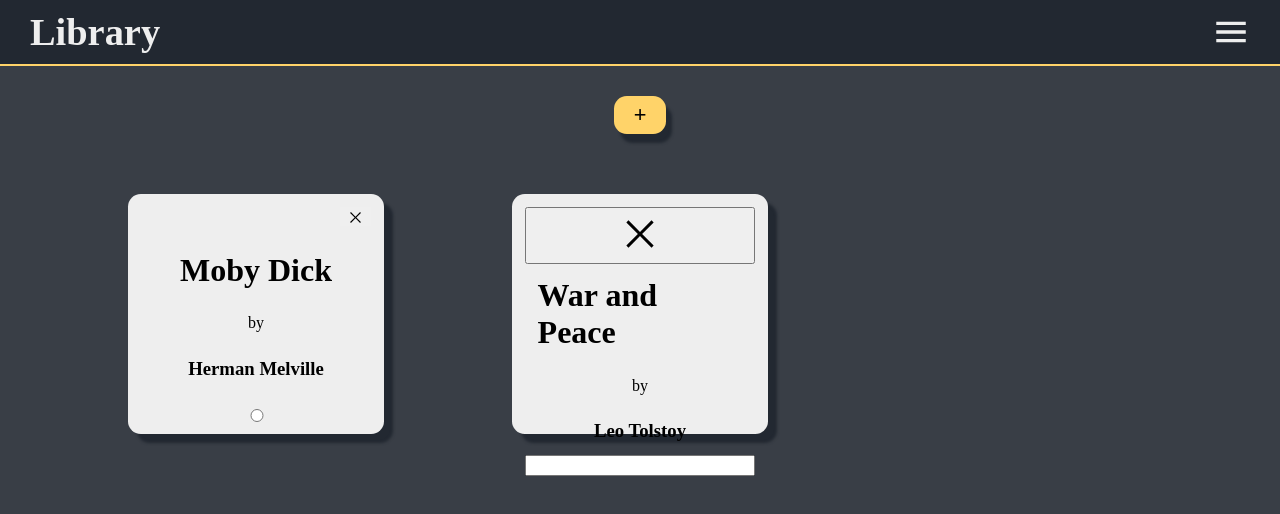
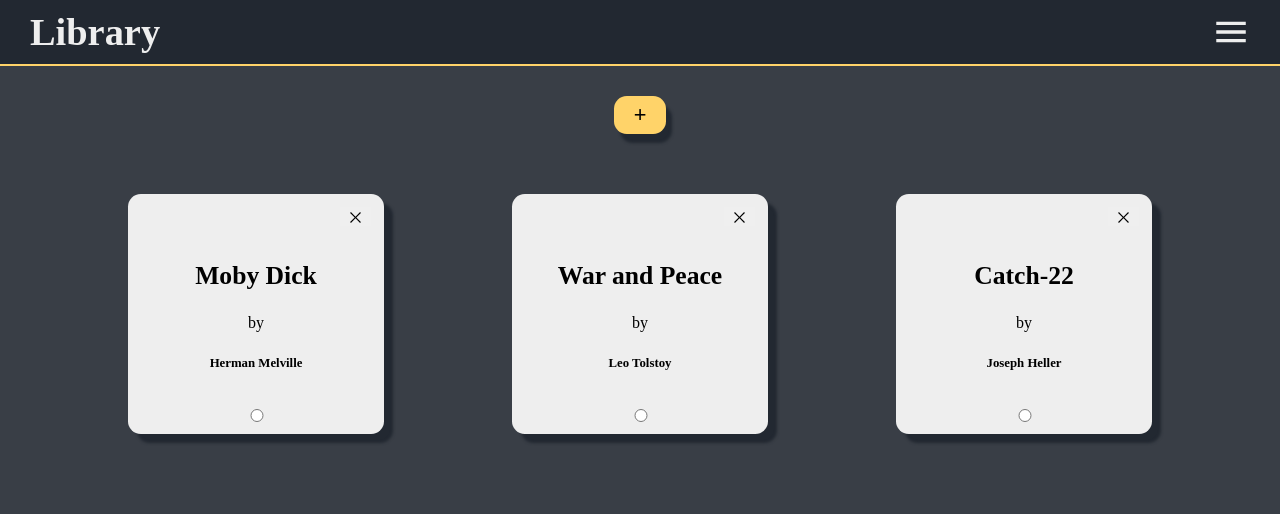
Before and after one commit to AMSzura/library, a plain HTML site: page index.html in a window 1280 px wide. Drawn offline with Linux system fonts and the light colour scheme.

Commit message:
fix styling for new cards created

```diff
--- a/index.html
+++ b/index.html
@@ -20,13 +20,13 @@
         <button id="new">+</button>
         <div class="library">
             <div class="card">
-                <button id="delete"><img class="svg" src="icons/close_FILL0_wght400_GRAD0_opsz48.svg" alt=""></button>
+                <button class="delete"><img class="svg" src="icons/close_FILL0_wght400_GRAD0_opsz48.svg" alt=""></button>
                 <div class="card-content">
-                    <h1 id="title">Moby Dick</h1>
+                    <h1>Moby Dick</h1>
                     <p>by</p>
                     <h3>Herman Melville</h3>
                 </div>
-                <input type="radio">
+                <input class="read" type="radio">
             </div>
         </div>
     </div>
--- a/script.js
+++ b/script.js
@@ -1,5 +1,5 @@
-class book {
-    constructor (title, author, pages, read) {
+class Book {
+    constructor(title, author, pages, read) {
         this.title = title;
         this.author = author;
         this.pages = pages;
@@ -7,7 +7,8 @@ class book {
     }
 }
 
-const warAndPeace = new book("War and Peace", "Leo Tolstoy", 1000, false);
+const warAndPeace = new Book("War and Peace", "Leo Tolstoy", 1000, false);
+const catch22 = new Book("Catch-22", "Joseph Heller", "Leo Tolstoy", 523, true);
 
 function createCard() {
 
@@ -26,8 +27,9 @@ function createCard() {
     this.content.classList.add("card-content");
     this.card.appendChild(this.content);
 
-    this.readBtn =  document.createElement("input");
+    this.readBtn = document.createElement("input");
     this.readBtn.classList.add("read")
+    this.readBtn.setAttribute("type", "radio");
     this.card.appendChild(this.readBtn);
 
     this.title = document.createElement("h1");
@@ -45,18 +47,24 @@ function createCard() {
 
 const dom = {
 
-    library : document.querySelector(".library"),
+    library: document.querySelector(".library"),
 
 }
 
 const library = document.querySelector(".library");
 
 
-const books = [warAndPeace];
+const books = [warAndPeace, catch22];
+
+function refreshLibrary() {
 
     for (let book of books) {
         let card = new createCard();
         card.title.innerText = book.title;
         card.author.innerText = book.author;
+        card.card.setAttribute("data", "0");
         dom.library.appendChild(card.card);
     }
+}
+
+refreshLibrary();
--- a/styles.css
+++ b/styles.css
@@ -13,15 +13,18 @@ body {
     margin: 0;
 }
 
+button {
+    cursor: pointer;
+}
+
 /* .svg {
     margin: 0;
 
 } */
 
 #menu {
-    filter: invert(99%) sepia(1%)
-    saturate(207%) hue-rotate(179deg) brightness(114%) contrast(87%);
-     height: 3vw;
+    filter: invert(99%) sepia(1%) saturate(207%) hue-rotate(179deg) brightness(114%) contrast(87%);
+    height: 3vw;
 }
 
 
@@ -53,7 +56,6 @@ body {
     border: none;
     box-shadow: 6px 9px 3px #222831;
     font-size: 1.7vw;
-
 }
 
 .wrapper {
@@ -78,7 +80,7 @@ body {
 }
 
 .card {
-    max-height: 30vh;
+    max-height: 30vw;
     max-width: 20vw;
     padding: 1vw;
     background-color: var(--white);
@@ -89,14 +91,14 @@ body {
     justify-content: space-between;
 }
 
-#delete {
+.delete {
     margin-left: auto;
     border: none;
     outline: none;
     height: 1.5vw;
 }
 
-#delete>img {
+.delete>img {
     height: 1.5vw;
 }
 
@@ -112,6 +114,13 @@ body {
 }
 
 .card-content>* {
-    margin: 1vw;
+    margin: 5%;
+}
 
+.card-content>h1 {
+    font-size: 2vw;
 }
+
+.card-content>h3 {
+    font-size: 1vw;
+}
```
Lines whose indentation alone changed are shown as unchanged.
